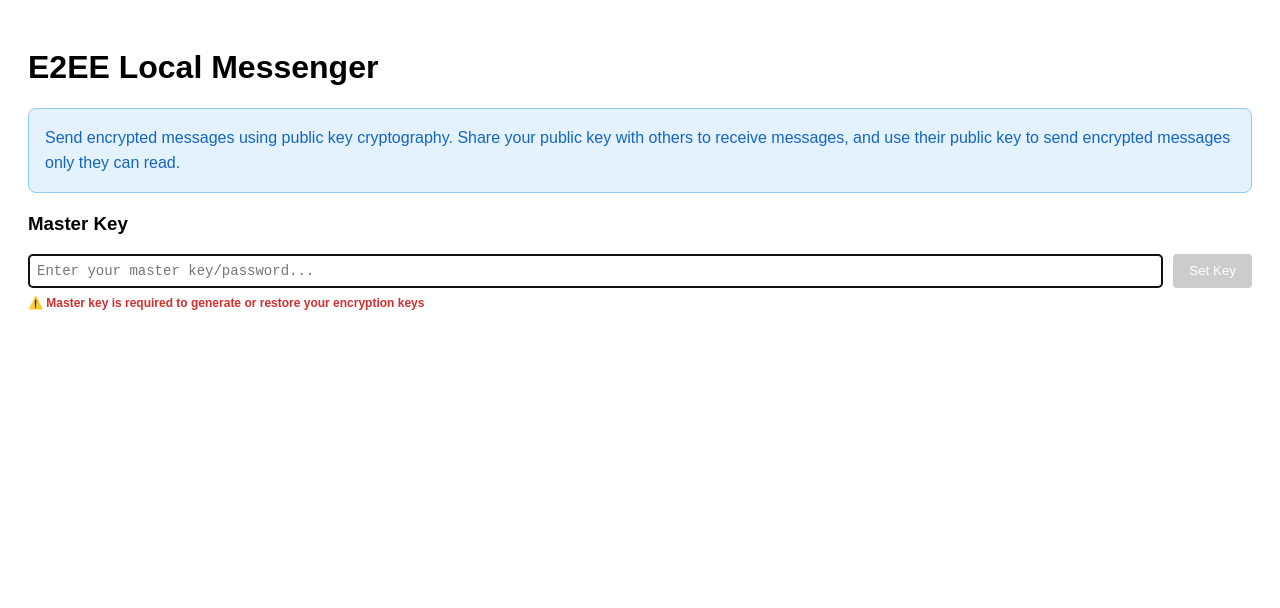
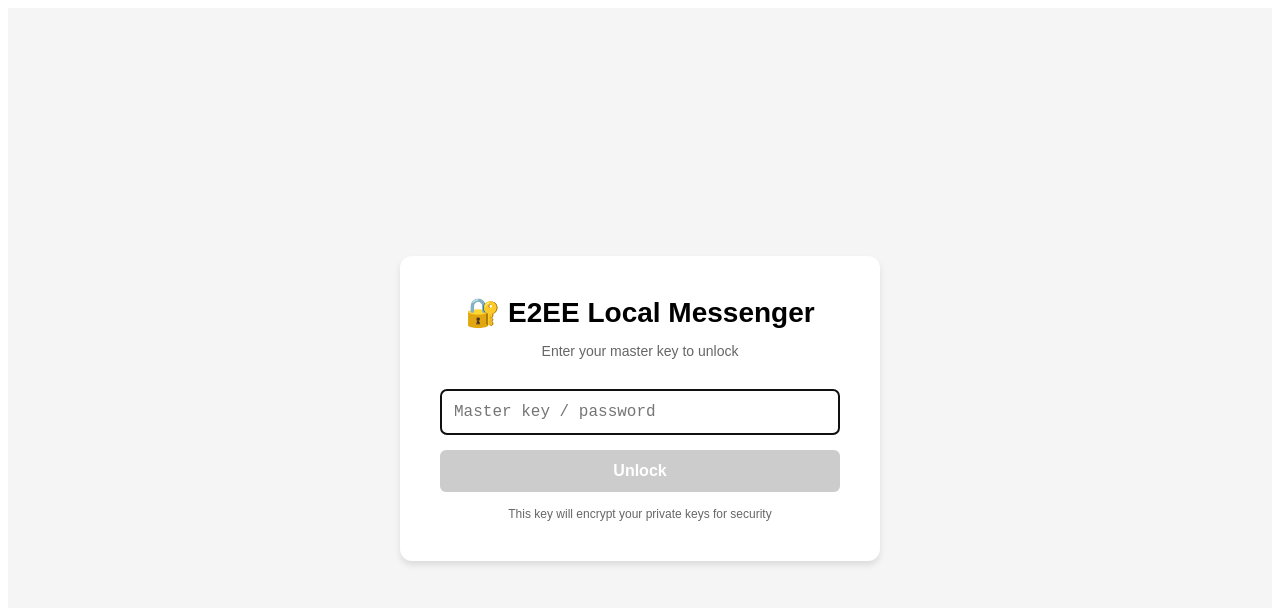
Before and after one commit to jsherer/e2ee-msg, a React app: page / in a window 1280 px wide. Shown: the top 608 px of the page. Built offline with nearby package versions, Linux system fonts and the light colour scheme; the HTML template or start-up script is replaced by a standard one.

Commit message:
Adds fancy lock screen

```diff
--- a/src/App.tsx
+++ b/src/App.tsx
@@ -275,6 +275,107 @@ const App: React.FC = () => {
     }
   };
 
+  // Show lock screen if master key not set
+  if (!masterKeyLocked) {
+    return (
+      <div style={{
+        height: '100vh',
+        display: 'flex',
+        alignItems: 'center',
+        justifyContent: 'center',
+        fontFamily: 'Arial, sans-serif',
+        backgroundColor: '#f5f5f5'
+      }}>
+        <div style={{
+          backgroundColor: 'white',
+          padding: '40px',
+          borderRadius: '12px',
+          boxShadow: '0 4px 6px rgba(0, 0, 0, 0.1)',
+          maxWidth: '400px',
+          width: '100%'
+        }}>
+          <h1 style={{
+            margin: '0 0 10px 0',
+            fontSize: '28px',
+            textAlign: 'center'
+          }}>
+            🔐 E2EE Local Messenger
+          </h1>
+
+          <p style={{
+            textAlign: 'center',
+            color: '#666',
+            marginBottom: '30px',
+            fontSize: '14px'
+          }}>
+            Enter your master key to unlock
+          </p>
+
+          <input
+            type="password"
+            value={masterKey}
+            onChange={(e) => setMasterKey(e.target.value)}
+            onKeyPress={(e) => e.key === 'Enter' && handleMasterKeySubmit()}
+            placeholder="Master key / password"
+            autoFocus
+            style={{
+              width: '100%',
+              padding: '12px',
+              fontFamily: 'monospace',
+              fontSize: '16px',
+              border: '2px solid #ddd',
+              borderRadius: '6px',
+              marginBottom: '15px',
+              boxSizing: 'border-box'
+            }}
+          />
+
+          <button
+            onClick={handleMasterKeySubmit}
+            disabled={!masterKey}
+            style={{
+              width: '100%',
+              padding: '12px',
+              backgroundColor: masterKey ? '#4CAF50' : '#ccc',
+              color: 'white',
+              border: 'none',
+              borderRadius: '6px',
+              fontSize: '16px',
+              fontWeight: 'bold',
+              cursor: masterKey ? 'pointer' : 'not-allowed',
+              transition: 'background-color 0.2s'
+            }}
+          >
+            Unlock
+          </button>
+
+          {waitingForMasterKey && (
+            <p style={{
+              fontSize: '12px',
+              color: '#ff9800',
+              margin: '15px 0 0 0',
+              textAlign: 'center'
+            }}>
+              📋 Encrypted key found in URL. Enter your master key to restore.
+            </p>
+          )}
+
+          {!waitingForMasterKey && (
+            <p style={{
+              fontSize: '12px',
+              color: '#666',
+              margin: '15px 0 0 0',
+              textAlign: 'center'
+            }}>
+              This key will encrypt your private keys for security
+            </p>
+          )}
+        </div>
+      </div>
+    );
+  }
+
+  // Main app UI (after master key is set)
   return (
     <div style={{ padding: '20px', fontFamily: 'Arial, sans-serif' }}>
       <h1>E2EE Local Messenger</h1>
@@ -292,51 +393,7 @@ const App: React.FC = () => {
       </div>
 
       <div style={{ marginTop: '20px', marginBottom: '20px' }}>
-        <h3>Master Key {masterKeyLocked && '(Locked)'}</h3>
-        {!masterKeyLocked ? (
-          <>
-            <div style={{ display: 'flex', gap: '10px' }}>
-              <input
-                type="password"
-                value={masterKey}
-                onChange={(e) => setMasterKey(e.target.value)}
-                onKeyPress={(e) => e.key === 'Enter' && handleMasterKeySubmit()}
-                placeholder="Enter your master key/password..."
-                autoFocus
-                style={{
-                  flex: 1,
-                  padding: '8px',
-                  fontFamily: 'monospace',
-                  fontSize: '14px',
-                  border: '1px solid #ddd',
-                  borderRadius: '4px'
-                }}
-              />
-              <button
-                onClick={handleMasterKeySubmit}
-                disabled={!masterKey}
-                style={{
-                  padding: '8px 16px',
-                  backgroundColor: masterKey ? '#4CAF50' : '#ccc',
-                  color: 'white',
-                  border: 'none',
-                  borderRadius: '4px',
-                  cursor: masterKey ? 'pointer' : 'not-allowed'
-                }}
-              >
-                Set Key
-              </button>
-            </div>
-            <p style={{
-              fontSize: '12px',
-              color: '#d32f2f',
-              margin: '8px 0 0 0',
-              fontWeight: 'bold'
-            }}>
-              ⚠️ Master key is required to generate or restore your encryption keys
-            </p>
-          </>
-        ) : (
+        <h3>Master Key (Locked)</h3>
         <div style={{
           padding: '8px',
           fontFamily: 'monospace',
@@ -347,7 +404,6 @@ const App: React.FC = () => {
         }}>
           {'•'.repeat(masterKey.length)}
         </div>
-        )}
       </div>
 
       {masterKeyLocked && (
```
Lines whose indentation alone changed are shown as unchanged.
